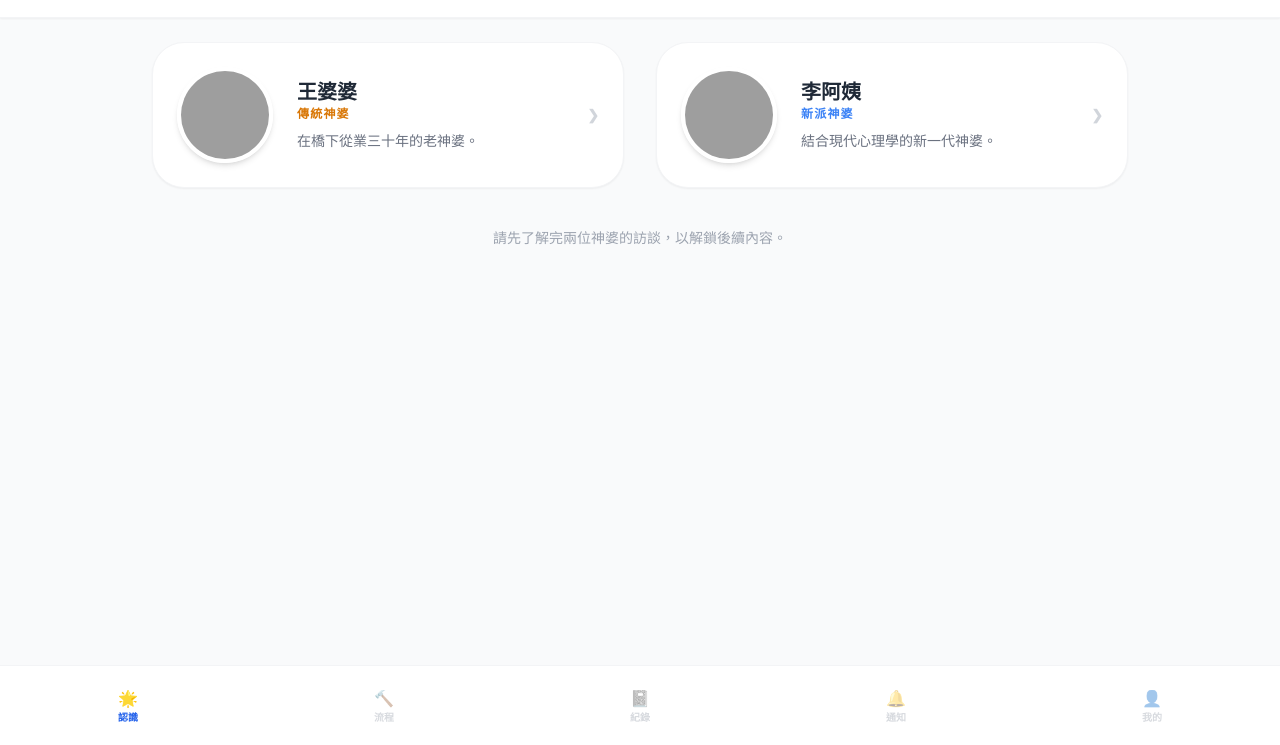
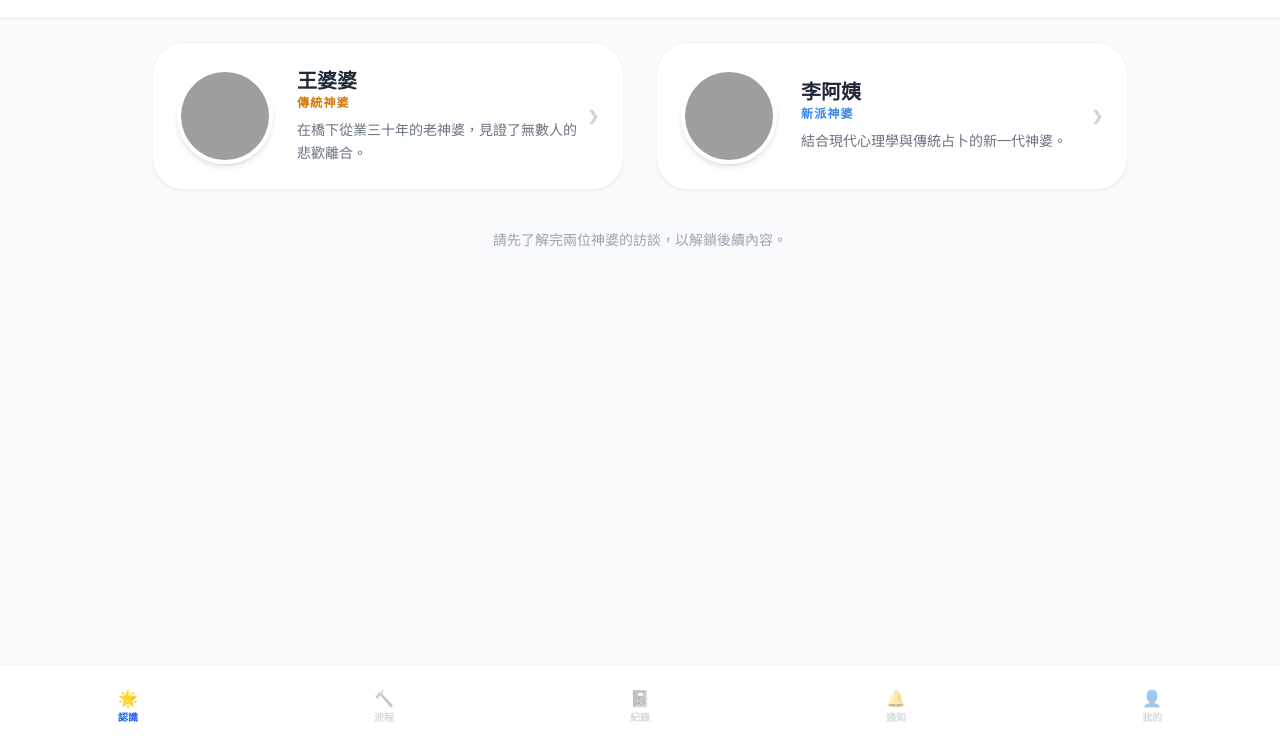
Before and after one commit to IvanNg010/sjacs, a plain HTML site: page index.html in a window 1280 px wide. Shown: the part 55-800 px from the top of the page. Drawn offline with nearby package versions, Linux system fonts and the light colour scheme; grey boxes are pictures that could not be loaded.

Commit message:
Fix some text error by gemini

```diff
--- a/index.html
+++ b/index.html
@@ -3,7 +3,7 @@
 <head>
     <meta charset="UTF-8">
     <meta name="viewport" content="width=device-width, initial-scale=1.0">
-    <title>神婆訪談錄 - 導覽增強版</title>
+    <title>神婆手記</title>
     <script src="https://cdn.tailwindcss.com"></script>
     <style>
         .card-enter { opacity: 0; transform: translateY(20px); transition: all 0.5s cubic-bezier(0.25, 0.8, 0.25, 1); }
@@ -33,7 +33,7 @@
                     <div class="ml-6 flex-1">
                         <h2 class="text-xl font-bold text-gray-800">王婆婆</h2>
                         <p class="text-xs font-bold text-amber-600 mb-2 uppercase tracking-widest">傳統神婆</p>
-                        <p class="text-gray-500 text-sm leading-relaxed">在橋下從業三十年的老神婆。</p>
+                        <p class="text-gray-500 text-sm leading-relaxed">在橋下從業三十年的老神婆，見證了無數人的悲歡離合。</p>
                     </div>
                     <div id="status-wang" class="text-gray-300 ml-2 font-bold text-sm">❯</div>
                 </div>
@@ -45,7 +45,7 @@
                     <div class="ml-6 flex-1">
                         <h2 class="text-xl font-bold text-gray-800">李阿姨</h2>
                         <p class="text-xs font-bold text-blue-500 mb-2 uppercase tracking-widest">新派神婆</p>
-                        <p class="text-gray-500 text-sm leading-relaxed">結合現代心理學的新一代神婆。</p>
+                        <p class="text-gray-500 text-sm leading-relaxed">結合現代心理學與傳統占卜的新一代神婆。</p>
                     </div>
                     <div id="status-li" class="text-gray-300 ml-2 font-bold text-sm">❯</div>
                 </div>
```
